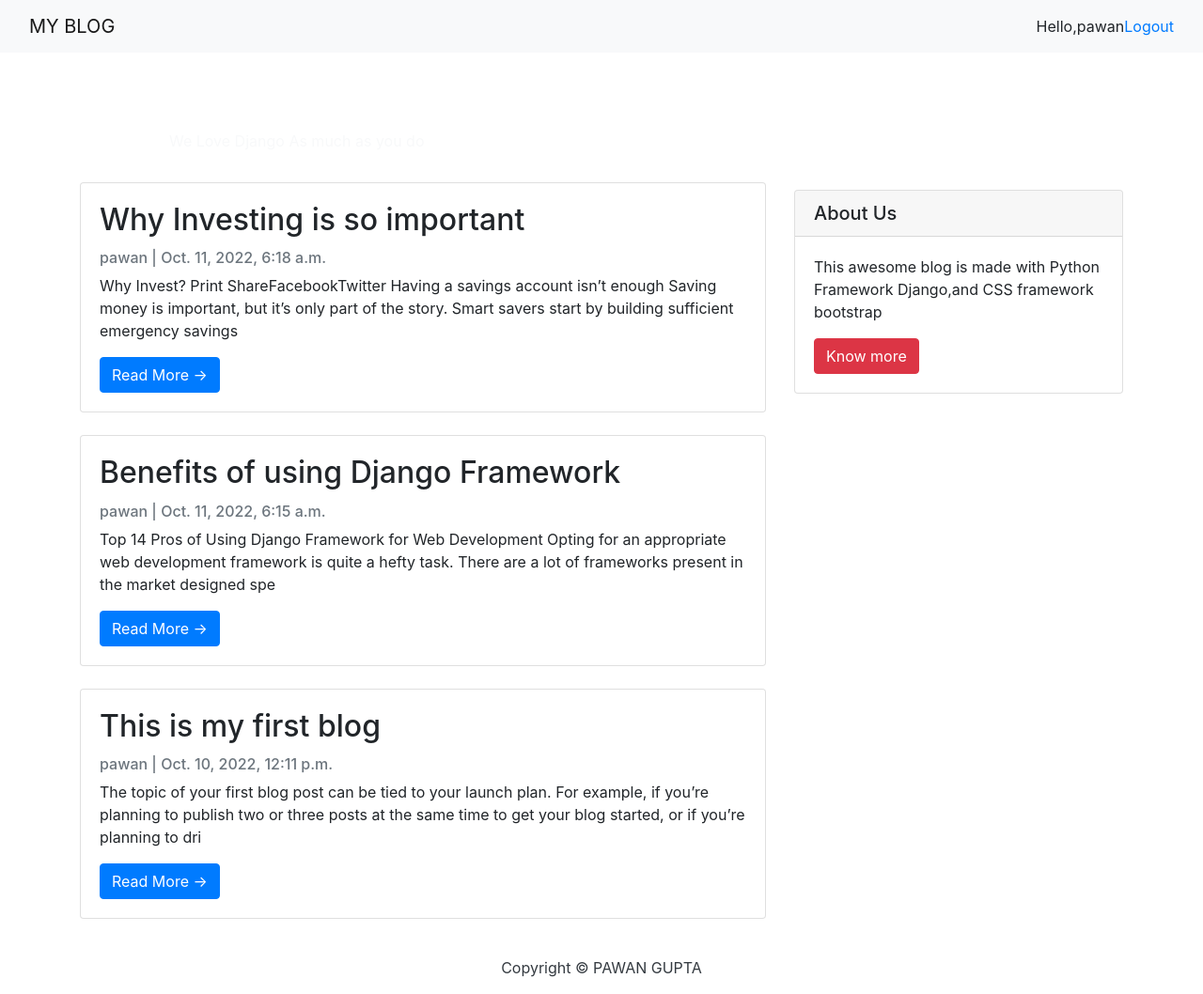
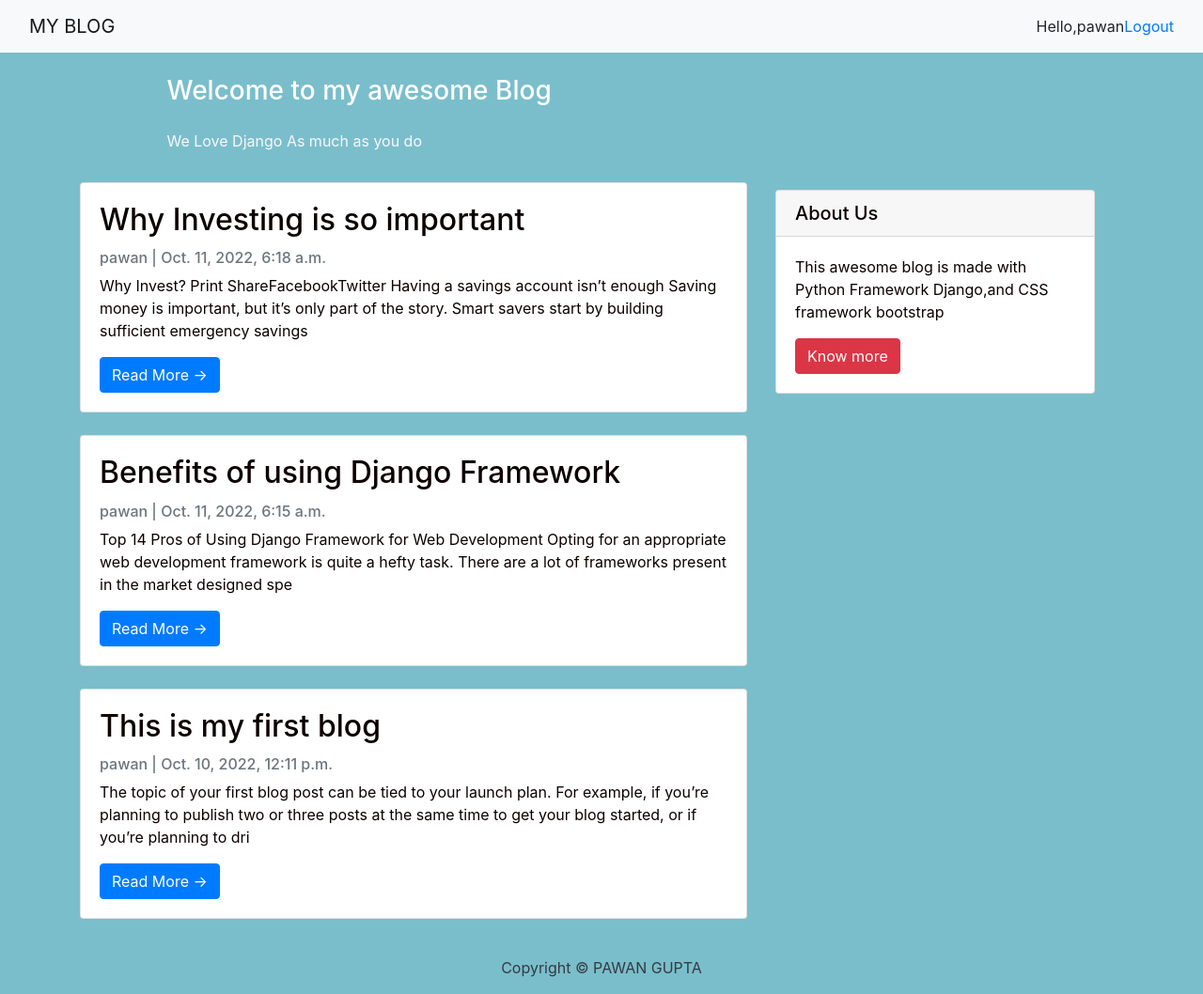
Before and after one commit to pawangupta5071/Blog_app, a Django app: page / in a window 1280 px wide. Shown: the whole page at 94% size. Run offline with Django 4.2, Linux system fonts and the light colour scheme; a user stored in the database is signed in; data comes from the database, SQL or seed files in the repository; both versions use the stored data as it was after the commit; some libraries are stand-ins or nearby versions.

Commit message:
added some styling

```diff
--- a/blog/templates/base.html
+++ b/blog/templates/base.html
@@ -25,6 +25,22 @@
             font-size: 18px;
             color: rgb(19, 1, 1);
             margin: right 20px;
+        }
+    </style>
+
+    <style>
+        body,
+        html {
+            margin: 0;
+            padding: 0;
+            height: 100%;
+            background: #7abecc !important;
+        }
+
+
+        .row {
+            width: 100%;
+            color: rgb(12, 1, 1) !important;
         }
     </style>
 
--- a/blog/templates/index.html
+++ b/blog/templates/index.html
@@ -1,6 +1,8 @@
 {% extends "base.html" %}
 
 {% block content %}
+
+
 
 
 <header class="masthead">
--- a/blog/templates/login.html
+++ b/blog/templates/login.html
@@ -1,3 +1,6 @@
+{% extends "base.html" %}
+
+{% block content %}
 <!DOCTYPE html>
 <html>
 
@@ -128,3 +131,4 @@
 </body>
 
 </html>
+{%endblock%}
--- a/blog/templates/register.html
+++ b/blog/templates/register.html
@@ -1,3 +1,6 @@
+{% extends "base.html" %}
+
+{% block content %}
 <!DOCTYPE html>
 <html>
 
@@ -144,3 +147,4 @@
 </body>
 
 </html>
+{%endblock%}
```
Also changed, not shown: db.sqlite3.
